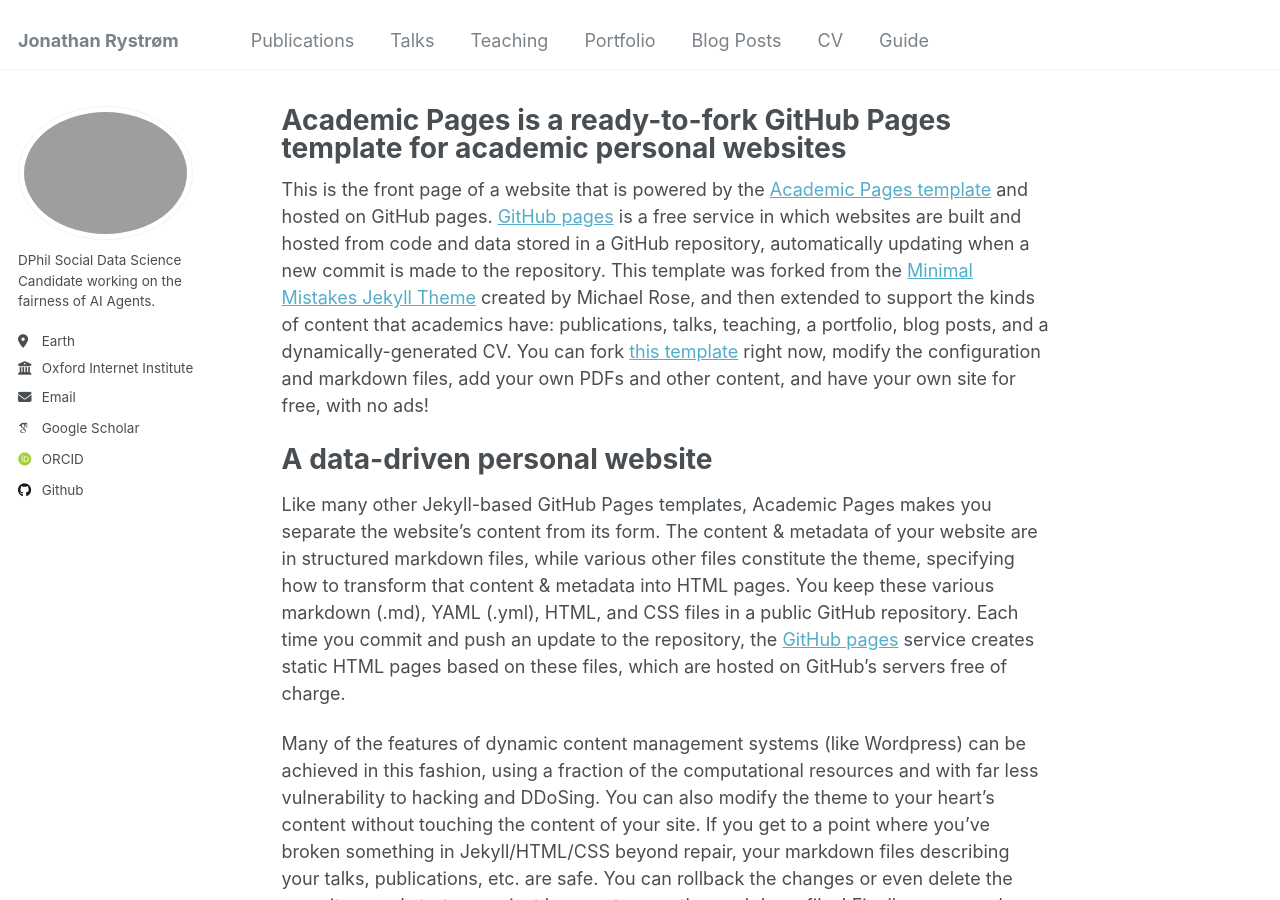
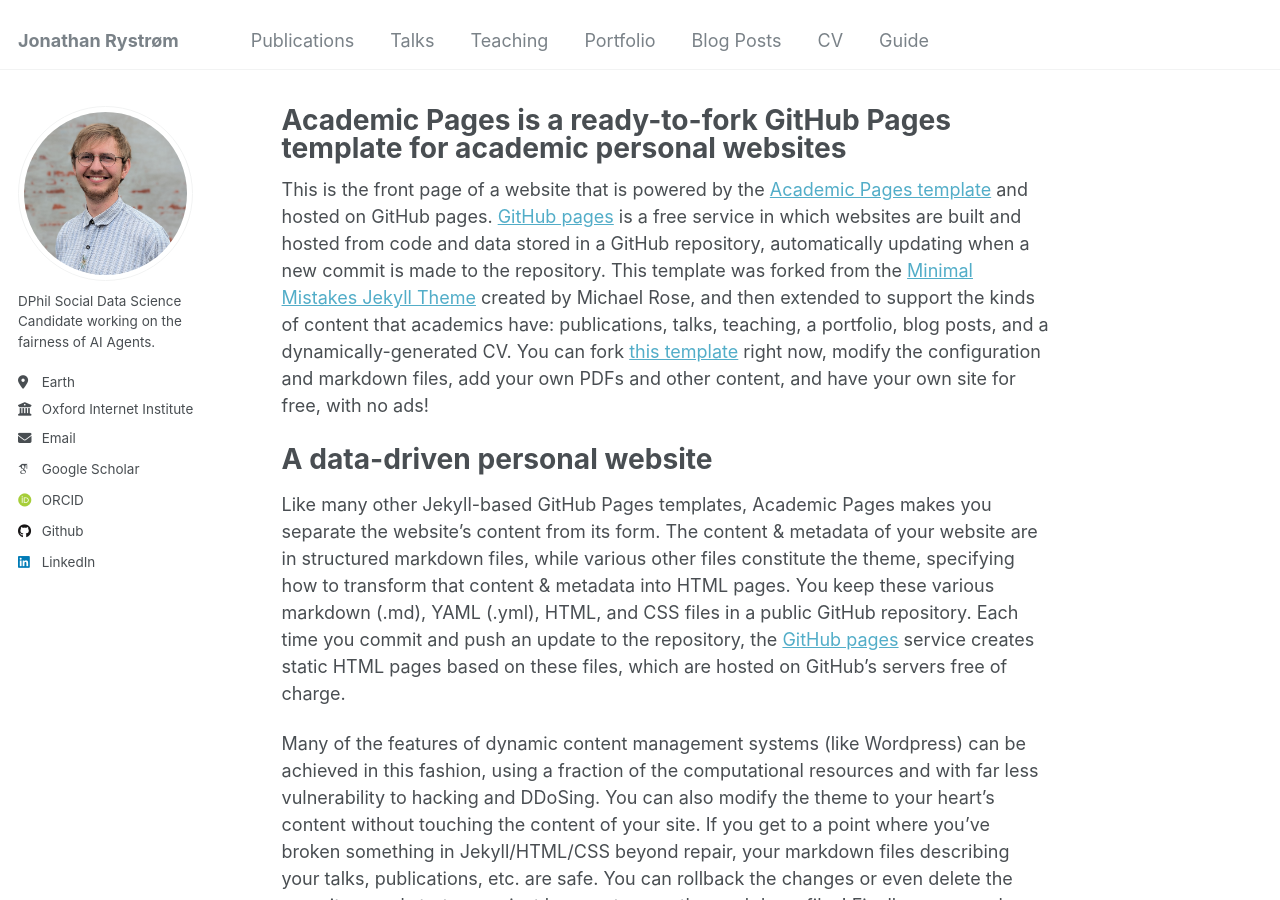
Before and after one commit to jhrystrom/jhrystrom.github.io, a Jekyll site: the page built from _pages/about.md, in a window 1280 px wide and 900 px high. Built offline with Jekyll 4.4.1, drawn with Linux system fonts in a browser that asks for light colours; some web fonts are replaced.

Commit message:
update file description and add linkedin

```diff
--- a/_config.yml
+++ b/_config.yml
@@ -21,7 +21,7 @@
 #               Additional customization can be done by editing /_includes/author-profile.html
 author:
   # Biographic information
-  avatar           : "portrait-square.jpg"
+  avatar           : "portrait-square.jpeg"
   name             : ""
   pronouns         : # example: "she/her"
   bio              : "DPhil Social Data Science Candidate working on the fairness of AI Agents."
@@ -58,7 +58,7 @@
   keybase          : # Username
   instagram        : # Username
   lastfm           : # Username
-  linkedin         : # Username
+  linkedin         : https://www.linkedin.com/in/jonathan-rystroem/
   mastodon         : # URL
   medium           : # URL
   pinterest        : # Username
```
